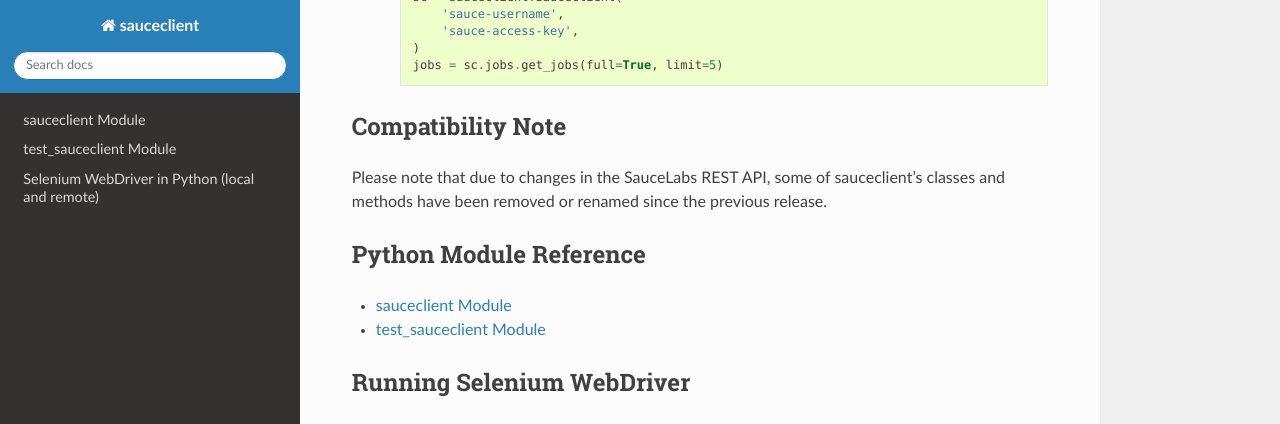
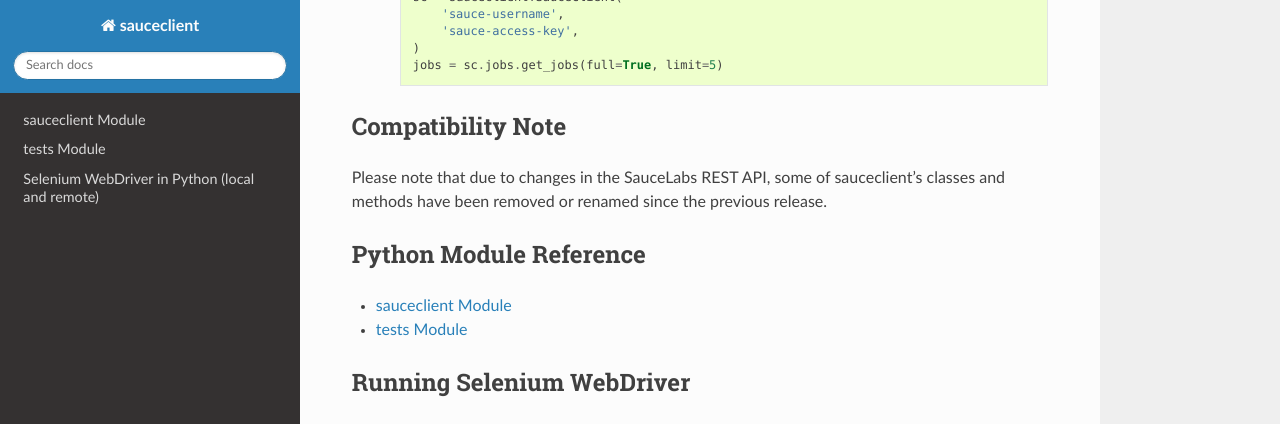
Before and after one commit to cgoldberg/sauceclient, a Sphinx documentation site: the page built from doc/index.rst, in a window 1280 px wide and 900 px high, scrolled down 1233 px. Shown: the top 424 px of the window. Built offline with Sphinx 7.4.7 and the Read the Docs theme 2.0.0, drawn with Linux system fonts in a browser that asks for light colours.

Commit message:
Fixed module name in docs.

```diff
--- a/doc/tests.rst
+++ b/doc/tests.rst
@@ -1,4 +1,4 @@
-test_sauceclient Module
+tests Module
 =======================
 
 .. automodule:: tests
```
